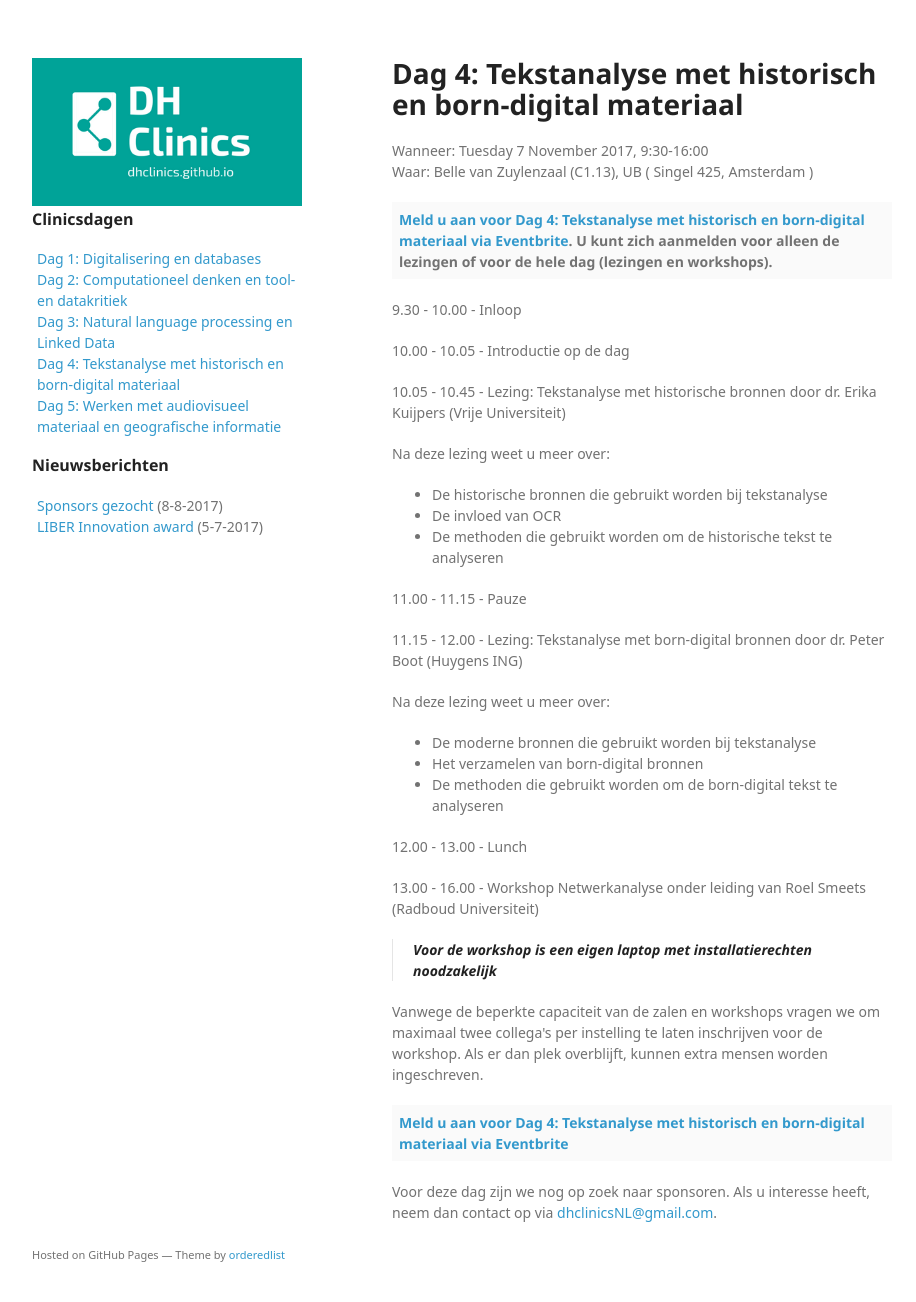
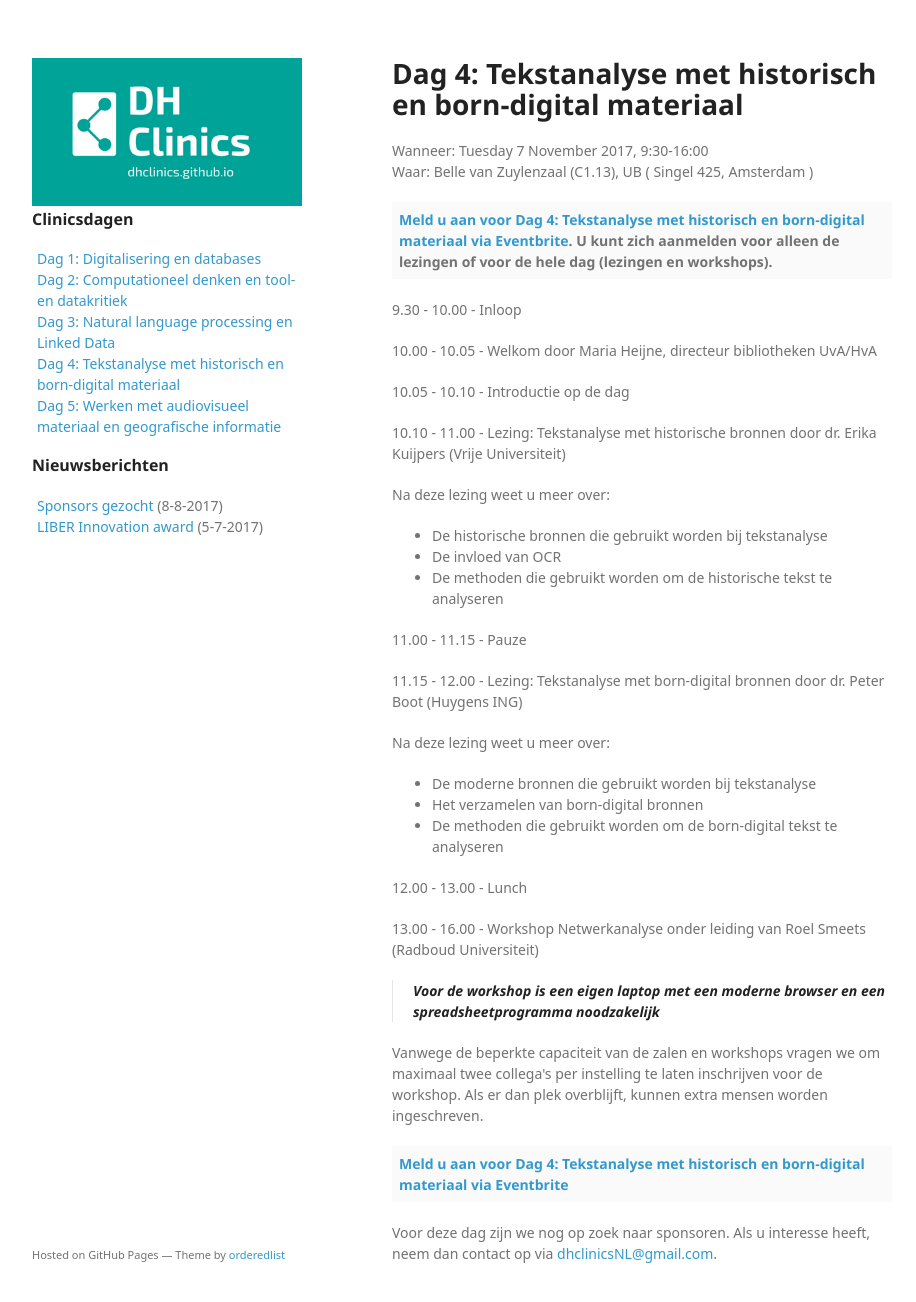
Before and after one commit to DHClinics/dhclinics.github.io, a Jekyll site: the page built from _dag/2017-dag4.md, in a window 1280 px wide and 1334 px high. Shown: the top 1302 px of the window, without its empty margins (178-1094 px from the left). Built offline with Jekyll 4.4.1, drawn with Linux system fonts in a browser that asks for light colours; some web fonts are replaced; a script that is not in the unit is left out.

Commit message:
Update programma dag 4

```diff
--- a/_dag/2017-dag4.md
+++ b/_dag/2017-dag4.md
@@ -15,9 +15,11 @@ registration: 36306587982
 
 9.30 - 10.00 - Inloop
 
-10.00 - 10.05 - Introductie op de dag
+10.00 - 10.05 - Welkom door Maria Heijne, directeur bibliotheken UvA/HvA
 
-10.05 - 10.45 - Lezing: Tekstanalyse met historische bronnen door dr. Erika Kuijpers (Vrije Universiteit)
+10.05 - 10.10 - Introductie op de dag
+
+10.10 - 11.00 - Lezing: Tekstanalyse met historische bronnen door dr. Erika Kuijpers (Vrije Universiteit)
 
 Na deze lezing weet u meer over:
 
@@ -39,4 +41,4 @@ Na deze lezing weet u meer over:
 
 13.00 - 16.00 - Workshop Netwerkanalyse onder leiding van Roel Smeets (Radboud Universiteit)
 
-> **Voor de workshop is een eigen laptop met installatierechten noodzakelijk**
+> **Voor de workshop is een eigen laptop met een moderne browser en een spreadsheetprogramma noodzakelijk**
```
